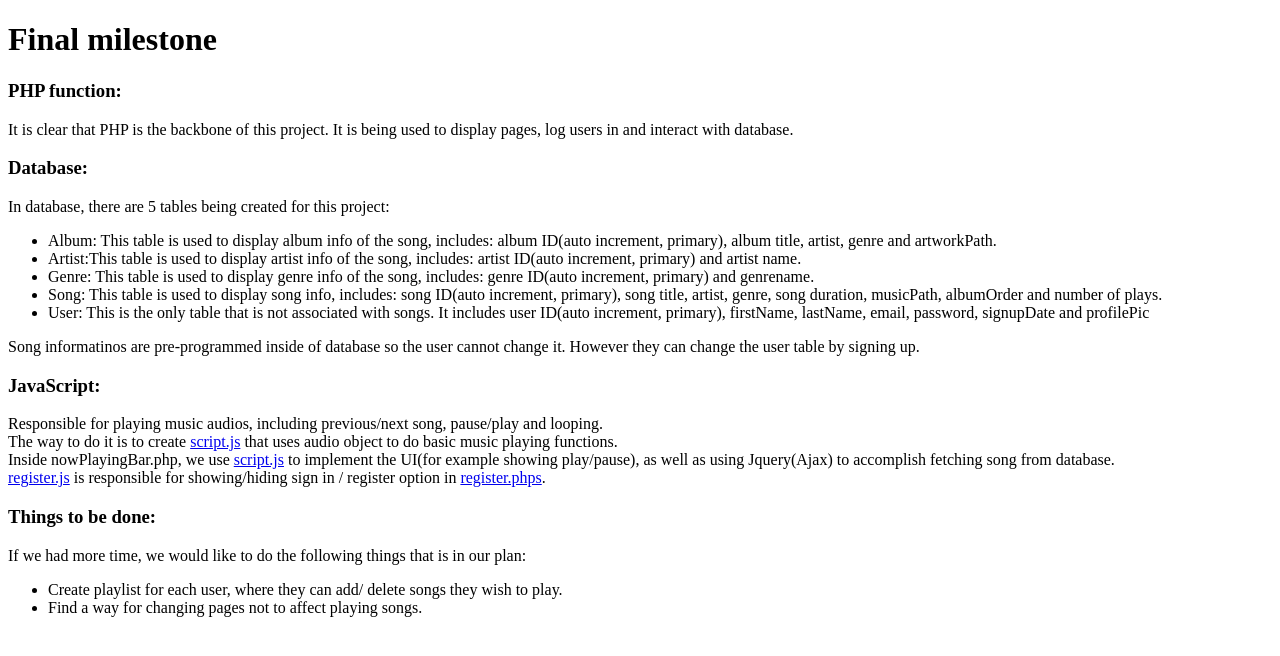
After one commit to alex8shan/-1s, a PHP site: page /milestone.html in a window 1280 px wide. The commit adds this page. Shown: the top 656 px of the page. Run offline with PHP 8.4, Linux system fonts and the light colour scheme; a stand-in replaces the project's code that opens the database connection.

Commit message:
Update description

```diff
--- /dev/null
+++ b/milestone.html
@@ -0,0 +1,46 @@
+<!DOCTYPE html>
+<!--[if lt IE 7]>      <html class="no-js lt-ie9 lt-ie8 lt-ie7"> <![endif]-->
+<!--[if IE 7]>         <html class="no-js lt-ie9 lt-ie8"> <![endif]-->
+<!--[if IE 8]>         <html class="no-js lt-ie9"> <![endif]-->
+<!--[if gt IE 8]><!--> <html class="no-js"> <!--<![endif]-->
+    <head>
+        <meta charset="utf-8">
+        <meta http-equiv="X-UA-Compatible" content="IE=edge">
+        <title></title>
+        <meta name="description" content="">
+        <meta name="viewport" content="width=device-width, initial-scale=1">
+    </head>
+    <body>
+        <!--[if lt IE 7]>
+            <p class="browsehappy">You are using an <strong>outdated</strong> browser. Please <a href="#">upgrade your browser</a> to improve your experience.</p>
+        <![endif]-->
+        <h1>Final milestone</h1>
+        <h3>PHP function:</h3>
+        It is clear that PHP is the backbone of this project. It is being used to display pages, log users in and interact with database.
+
+        <h3>Database:</h3>
+        In database, there are 5 tables being created for this project:
+        <ul>
+            <li>Album: This table is used to display album info of the song, includes: album ID(auto increment, primary), album title, artist, genre and artworkPath.</li>
+            <li>Artist:This table is used to display artist info of the song, includes: artist ID(auto increment, primary) and artist name.</li>
+            <li>Genre: This table is used to display genre info of the song, includes: genre ID(auto increment, primary) and genrename.</li>
+            <li>Song: This table is used to display song info, includes: song ID(auto increment, primary), song title, artist, genre, song duration, musicPath, albumOrder and number of plays.</li>
+            <li>User: This is the only table that is not associated with songs. It includes user ID(auto increment, primary), firstName, lastName, email, password, signupDate and profilePic </li>
+        </ul>
+        Song informatinos are pre-programmed inside of database so the user cannot change it. However they can change the user table by signing up.
+        <h3>JavaScript:</h3>
+        Responsible for playing music audios, including previous/next song, pause/play and looping.<br>
+        The way to do it is to create <a href="http://ice.truman.edu/~ms1723/-1s/assets/js/script.js">script.js</a> that uses audio object to do basic music playing functions.<br>
+        Inside nowPlayingBar.php, we use <a href="http://ice.truman.edu/~ms1723/-1s/assets/js/script.js">script.js</a> to implement the UI(for example showing play/pause), as well as
+        using Jquery(Ajax) to accomplish fetching song from database.<br>
+        <a href="http://ice.truman.edu/~ms1723/ms3/assets/js/register.js">register.js</a> is responsible for showing/hiding sign in / register option in <a href="http://ice.truman.edu/~ms1723/-1s/register.phps">register.phps</a>.
+        <br>
+
+        <h3>Things to be done:</h3>
+        If we had more time, we would like to do the following things that is in our plan:
+        <ul>
+            <li>Create playlist for each user, where they can add/ delete songs they wish to play.</li>
+            <li>Find a way for changing pages not to affect playing songs.</li>
+        </ul>
+    </body>
+</html>
```
Also changed, not shown: includes/navBarContainer.php (+0 -8 lines), search.php (added, +67 -0 lines), assets/img/artwork/dragon.jpg (added).
